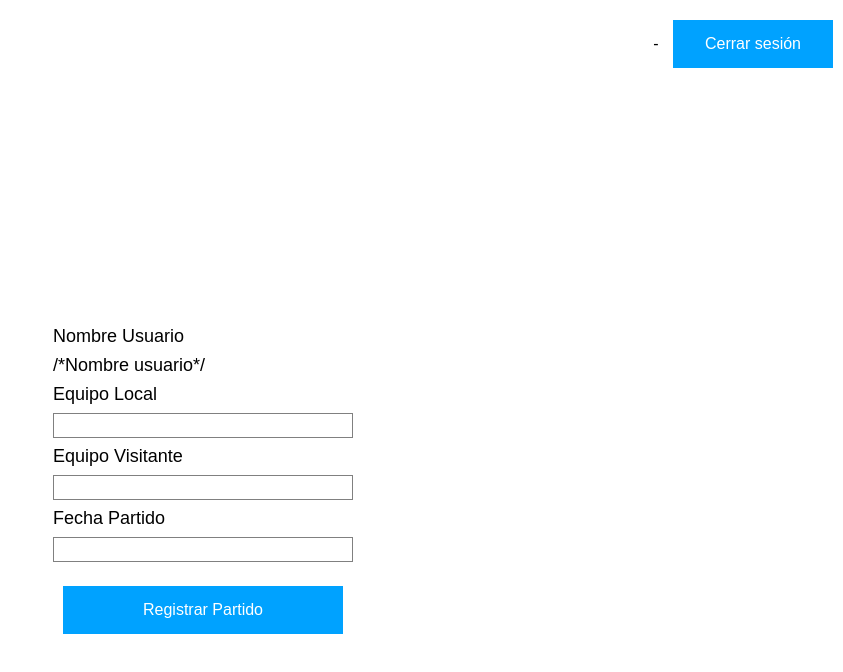
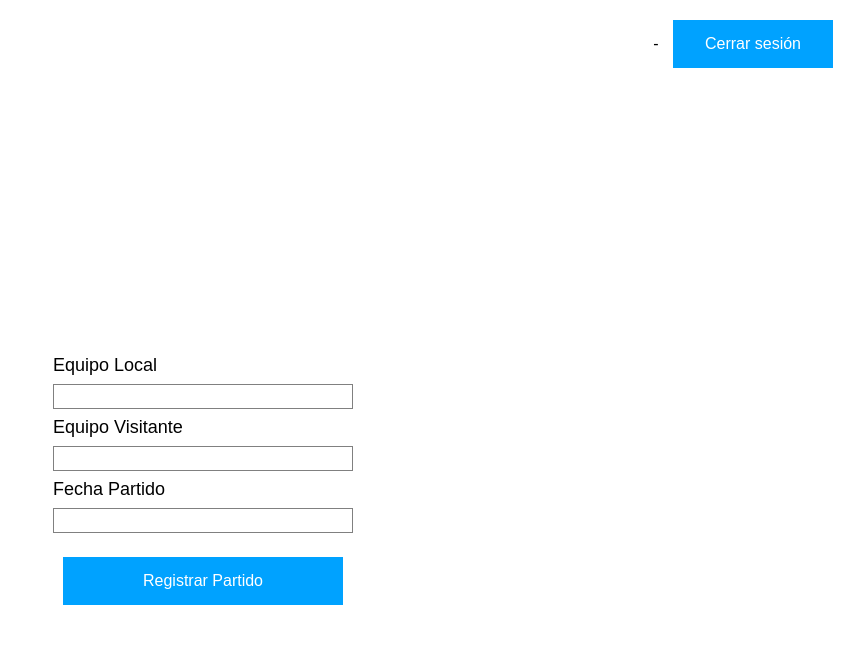
Before and after one commit to fabianferneyroa/Frontend-FutbolWeb, a Nuxt app: page /partidos/nuevo in a window 1280 px wide. Shown: the top 672 px of the page, without its empty margins (437-1280 px from the left). Built offline with nearby package versions, Linux system fonts and the light colour scheme; sample sign-in values are in the browser's storage.

Commit message:
Update nuevo.vue

```diff
--- a/pages/partidos/nuevo.vue
+++ b/pages/partidos/nuevo.vue
@@ -3,10 +3,6 @@
     <div class="container-partido">
       <form @submit.prevent="submit">
         <div class="partido-form">
-          <label for="nombreUsuario">Nombre Usuario</label>
-          <label for="nombreUsuarioBD" id="nombreUsuarioBD"
-            >/*Nombre usuario*/</label
-          >
           <label for="equipoLocal" class="label">Equipo Local</label>
           <input
             type="text"
```
